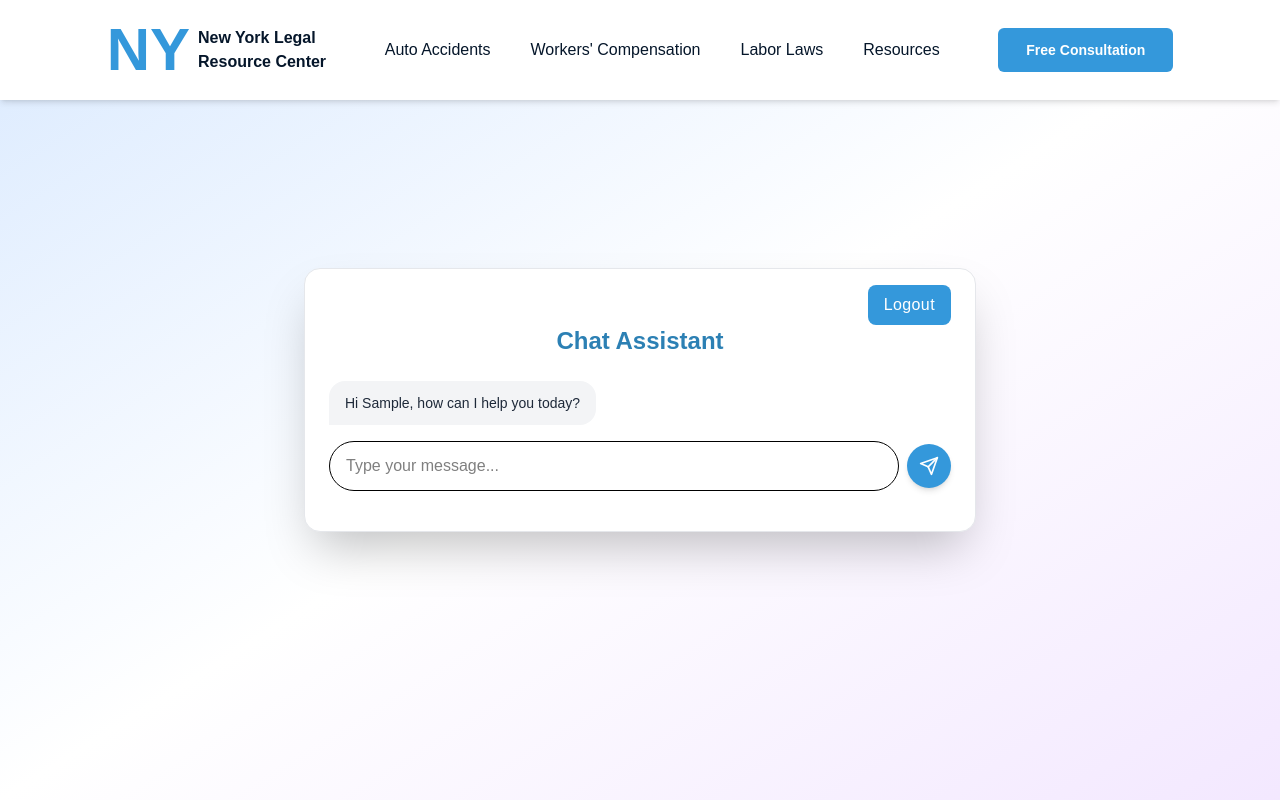
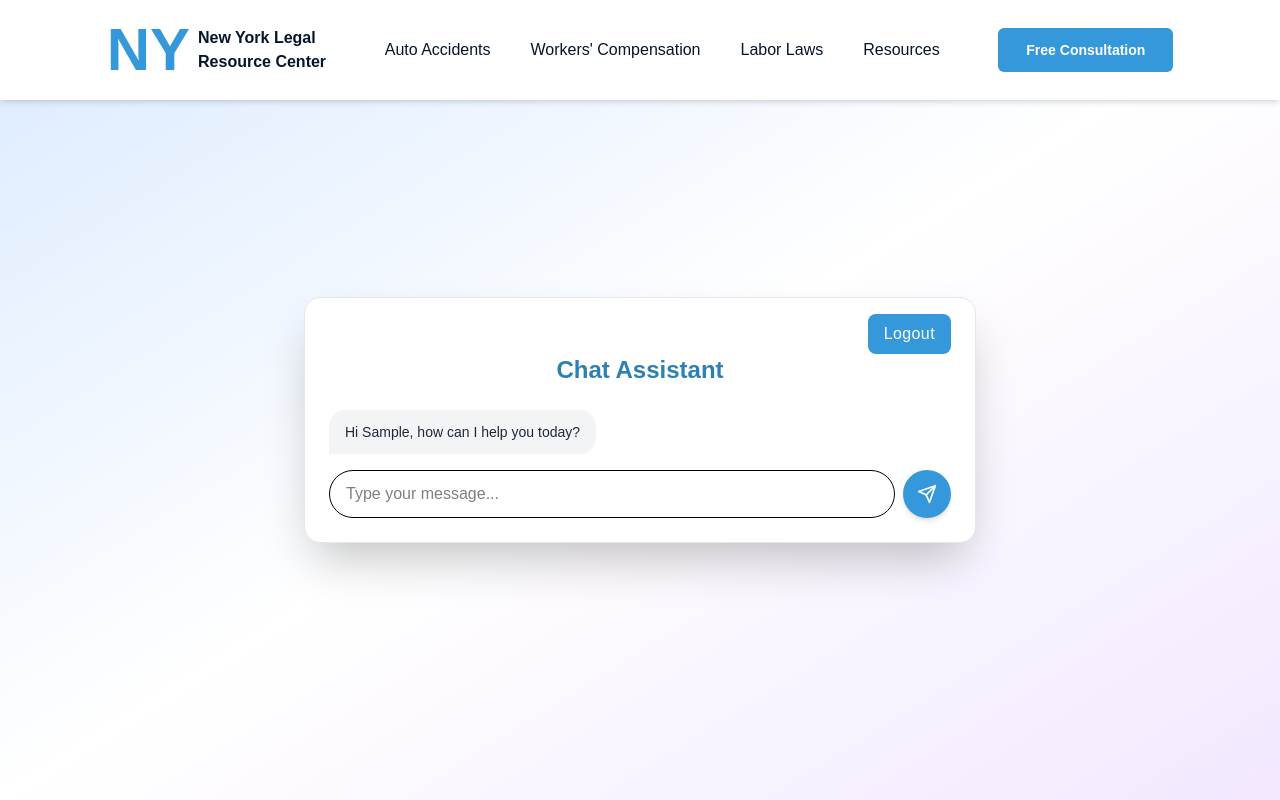
Before and after one commit to apera-softwares/NY-Legal-Resource-Center, a Next.js app: page /chat-bot in a window 1280 px wide. Both pictures are taken after typing "Sample", "name@example.com" into the empty fields and a click on the button "Start Chat". Shown: the top 800 px of the page. Built offline with nearby package versions, Linux system fonts and the light colour scheme.

Commit message:
fix chat ui

```diff
--- a/src/components/chat/ChatUI.tsx
+++ b/src/components/chat/ChatUI.tsx
@@ -25,8 +25,8 @@ const ChatUI: React.FC<ChatUIProps> = ({
   onSend,
   onLogout,
 }) => (
-  <div className="w-full max-w-2xl">
-    <div className=" relative  w-full flex flex-col bg-white shadow-2xl rounded-2xl px-6 pt-14 pb-10 border  border-gray-200">
+  <div className="w-full max-w-2xl mt-10">
+    <div className=" relative  w-full flex flex-col bg-white shadow-2xl rounded-2xl px-6 pt-14 pb-6 border  border-gray-200">
       <button
         onClick={onLogout}
         className=" top-4 right-6 absolute font-medium bg-primary hover:bg-primary-hover text-white px-4 py-2 rounded-lg  tracking-wide transition-colors duration-300 cursor-pointer"
@@ -37,7 +37,7 @@ const ChatUI: React.FC<ChatUIProps> = ({
         Chat Assistant
       </h1>
 
-      <div className="flex-1 overflow-y-auto max-h-72 mb-4 space-y-3">
+      <div className="flex-1 overflow-y-auto max-h-64 mb-4 space-y-3">
         {messages.length === 0 ? (
           <div className="flex flex-col items-center justify-center text-center text-gray-500 mt-20">
             <div className="text-6xl mb-4">🤖</div>
@@ -83,12 +83,12 @@ const ChatUI: React.FC<ChatUIProps> = ({
           value={input}
           onChange={(e) => setInput(e.target.value)}
           placeholder="Type your message..."
-          className="flex-1 px-4 py-3 border focus:border-primary rounded-full focus:outline-none focus:ring-2 focus:ring-primary transition duration-200"
+          className="h-12 flex-1 px-4 py-3 border focus:border-primary rounded-full focus:outline-none focus:ring-2 focus:ring-primary transition duration-200"
           onKeyDown={(e) => e.key === "Enter" && onSend()}
         />
         <button
           onClick={onSend}
-          className="bg-primary hover:bg-primary-hover  transition-colors duration-300 p-3 rounded-full text-white shadow-md cursor-pointer"
+          className=" h-12 w-12 flex items-center justify-center bg-primary hover:bg-primary-hover  transition-colors duration-300 rounded-full text-white shadow-md cursor-pointer"
         >
           <FiSend size={20} />
         </button>
--- a/src/constants/api.ts
+++ b/src/constants/api.ts
@@ -1,2 +1,2 @@
-export const CHAT_BOT_API = "https://6be434f3e461.ngrok-free.app/chat";
+export const CHAT_BOT_API = "https://835e3d0c3c57.ngrok-free.app/chat";
 export const BACKEND_API = "";
```
